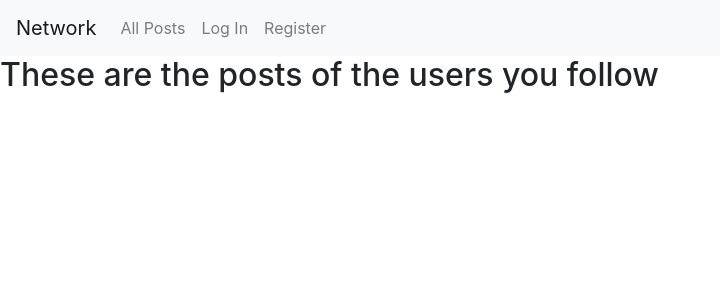
After one commit to Matheus-IT/network, a Django app: page /following/ in a window 1280 px wide. The commit adds this page. Shown: the top 300 px of the page, without its empty margins (0-720 px from the left). Run offline with Django 3.2, Linux system fonts and the light colour scheme; some libraries are stand-ins or nearby versions.

Commit message:
Base for followingPage

```diff
--- /dev/null
+++ b/network/templates/network/followingPage.html
@@ -0,0 +1,5 @@
+{% extends './layout.html' %}
+
+{% block body %}
+	<h2>These are the posts of the users you follow</h2>
+{% endblock %}
--- a/network/templates/network/layout.html
+++ b/network/templates/network/layout.html
@@ -29,7 +29,7 @@
                 </li>
                 {% if user.is_authenticated %}
                     <li class="nav-item">
-                        <a class="nav-link" href="#">Following</a>
+                        <a class="nav-link" href="{% url 'followingPage' %}">Following</a>
                     </li>
                     <li class="nav-item">
                         <a class="nav-link" href="{% url 'logout' %}">Log Out</a>
--- a/network/urls.py
+++ b/network/urls.py
@@ -6,6 +6,7 @@ from . import views
 urlpatterns = [
     path("", views.index, name="index"),
     path("profile/<int:profileId>", views.ProfilePage.as_view(), name="profilePage"),
+    path('following/', views.followingPage, name='followingPage'),
     path("login", views.login_view, name="login"),
     path("logout", views.logout_view, name="logout"),
     path("register", views.register, name="register")
--- a/network/views.py
+++ b/network/views.py
@@ -121,6 +121,10 @@ class ProfilePage(View):
                 return JsonResponse({'msg': 'Error: the object does not exist'}, status=400)
 
 
+def followingPage(request):
+    return render(request, 'network/followingPage.html')
+
+
 def login_view(request):
     if request.method == "POST":
 
```
